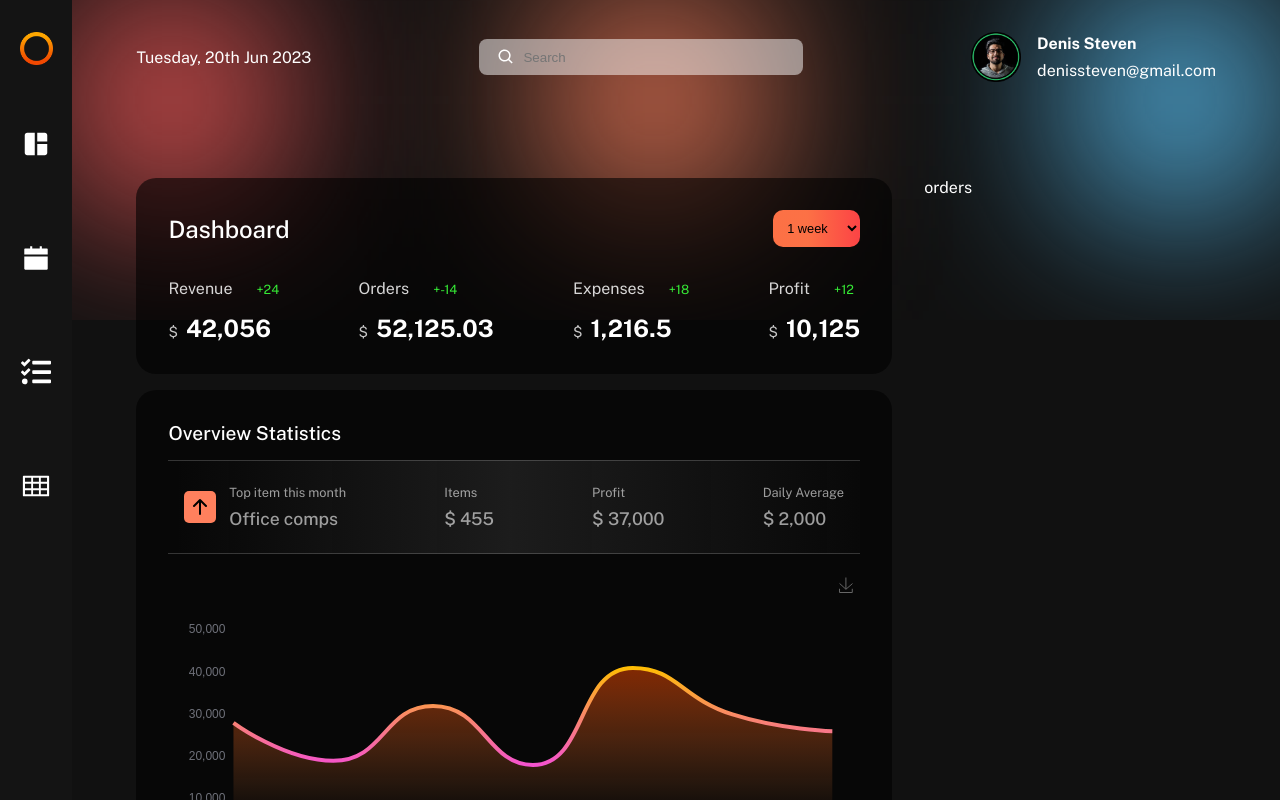
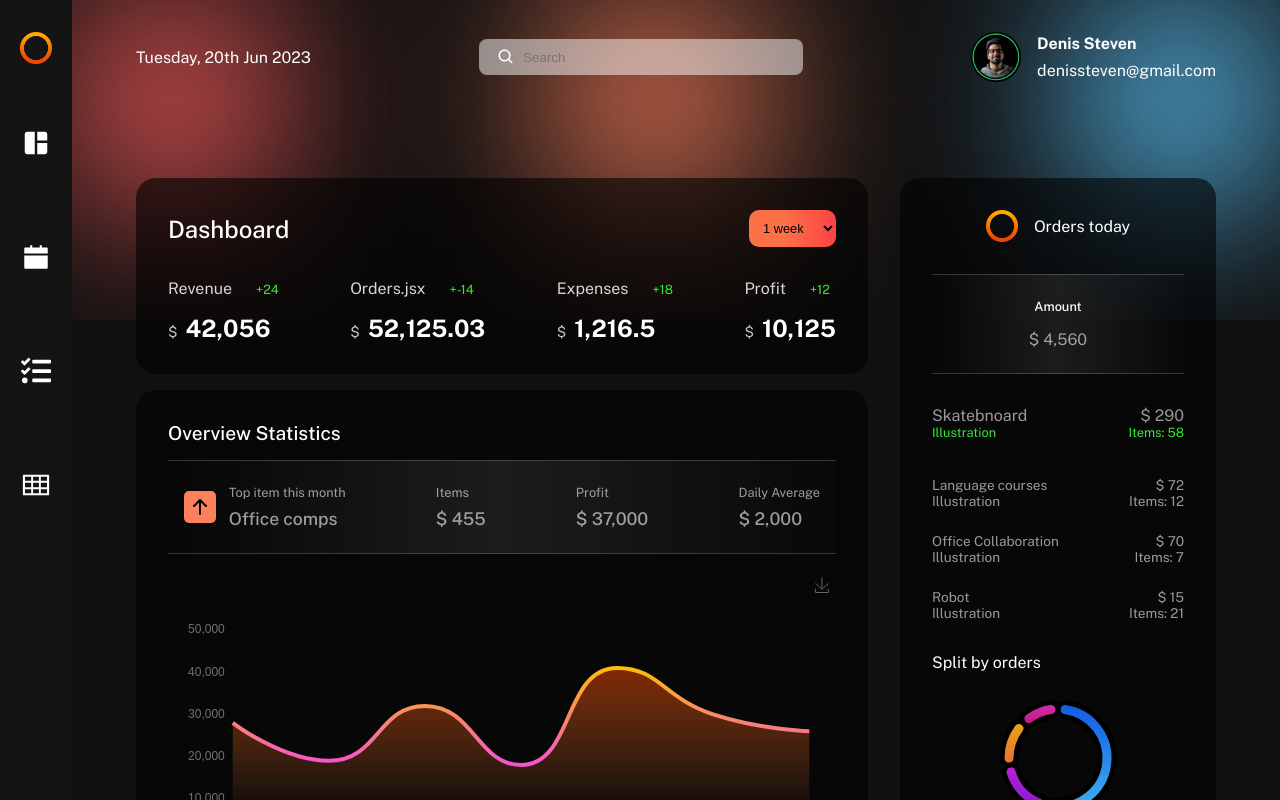
Before and after one commit to chayan-1906/educational-website-ui-react, a React (Vite) app: page /dashboard in a window 1280 px wide. Built offline with nearby package versions, Linux system fonts and the light colour scheme.

Commit message:
dashboard page completed

```diff
--- /dev/null
+++ b/src/components/orders/Orders.jsx
@@ -0,0 +1,43 @@
+import React from 'react'
+import css from './Orders.module.css'
+import logo from '../../assets/logo.png'
+import {groupNumber, ordersData} from "../../data/data.jsx";
+import {OrdersPieChart} from "../orderspiechart/OrdersPieChart.jsx";
+
+export const Orders = () => {
+    return (
+        <div className={`${css.container} theme-container`}>
+            <div className={css.head}>
+                <img src={logo} alt='logo'/>
+                <span>Orders today</span>
+            </div>
+
+            <div className={`grey-container ${css.stat}`}>
+                <span>Amount</span>
+                <span>$ {groupNumber(4560)}</span>
+            </div>
+
+            <div className={css.orders}>
+                {
+                    ordersData.map((order, index) =>
+                        <div key={index} className={css.order}>
+                            <div>
+                                <span>{order.name}</span>
+                                <span>$ {order.change}</span>
+                            </div>
+                            <div>
+                                <span>{order.type}</span>
+                                <span>Items: {order.items}</span>
+                            </div>
+                        </div>
+                    )
+                }
+            </div>
+
+            <div className={css.orderChart}>
+                <span>Split by orders</span>
+                <OrdersPieChart/>
+            </div>
+        </div>
+    )
+}
--- /dev/null
+++ b/src/components/orders/Orders.module.css
@@ -0,0 +1,68 @@
+.container {
+    width: 30%;
+    display: flex;
+    flex-direction: column;
+    gap: 2rem;
+}
+
+.head {
+    display: flex;
+    align-items: center;
+    justify-content: center;
+    gap: 1rem;
+}
+
+.head > img {
+    width: 2rem;
+}
+
+.stat {
+    padding: 0.5rem;
+    display: flex;
+    flex-direction: column;
+    align-items: center;
+    gap: 1rem;
+    color: var(--grey);
+}
+
+.stat > :nth-child(1) {
+    font-size: 0.8rem;
+    font-weight: 500;
+    color: white;
+}
+
+.orders {
+    display: flex;
+    flex-direction: column;
+    width: 100%;
+    gap: 1.5rem;
+}
+
+.order > div {
+    display: flex;
+    width: 100%;
+    justify-content: space-between;
+    color: var(--grey);
+    font-size: 0.85rem;
+}
+
+.order:nth-child(1) {
+    margin-bottom: 0.8rem;
+}
+
+.order:nth-child(1) > :nth-child(1) {
+    font-size: 1rem;
+}
+
+.order:nth-child(1) > :nth-child(2) {
+    font-size: 0.8rem;
+    color: var(--green);
+}
+
+.orderChart {
+    width: 100%;
+}
+
+.orderChart > :nth-child(1) {
+    text-align: center;
+}
--- /dev/null
+++ b/src/components/orderspiechart/OrdersPieChart.jsx
@@ -0,0 +1,90 @@
+import React from 'react'
+import ReactECharts from "echarts-for-react";
+import * as echarts from 'echarts'
+
+export const OrdersPieChart = () => {
+    const option = {
+        color: [
+            new echarts.graphic.LinearGradient(0, 0, 0, 1, [
+                    {
+                        offset: 0,
+                        color: '#1158E2',
+                    },
+                    {
+                        offset: 1,
+                        color: '#42B5F2',
+                    },
+                ],
+            ),
+            new echarts.graphic.LinearGradient(0, 0, 0, 1, [
+                    {
+                        offset: 0,
+                        color: '#BC1FD7',
+                    },
+                    {
+                        offset: 1,
+                        color: '#7F1DD1',
+                    },
+                ],
+            ),
+            new echarts.graphic.LinearGradient(0, 0, 0, 1, [
+                    {
+                        offset: 0,
+                        color: '#E8A618',
+                    },
+                    {
+                        offset: 1,
+                        color: '#EB6B36',
+                    },
+                ],
+            ),
+            new echarts.graphic.LinearGradient(0, 0, 0, 1, [
+                    {
+                        offset: 0,
+                        color: '#D131BE',
+                    },
+                    {
+                        offset: 1,
+                        color: '#BF1575',
+                    },
+                ],
+            ),
+        ],
+        series: [
+            {
+                name: 'Item',
+                type: 'pie',
+                radius: ['60%', '80%'],
+                avoidLabelOverlap: false,
+                itemStyle: {
+                    borderRadius: 50,
+                    borderColor: 'black',
+                    borderWidth: 5,
+                },
+                label: {
+                    show: false,
+                    position: 'center',
+                },
+                emphasis: {
+                    label: {
+                        show: true,
+                        fontSize: 20,
+                        fontWeight: 'bold',
+                    },
+                },
+                data: [
+                    {value: 2100, name: 'Search Engine'},
+                    {value: 735, name: 'Direct'},
+                    {value: 580, name: 'Email'},
+                    {value: 484, name: 'Union Ads'},
+                ]
+            }
+        ],
+    }
+
+    return (
+        <div>
+            <ReactECharts option={option} style={{height: 140, marginTop: '1rem'}}/>
+        </div>
+    )
+}
--- a/src/data/data.jsx
+++ b/src/data/data.jsx
@@ -7,7 +7,7 @@ export const cardsData = [
         amount: 42056,
     },
     {
-        title: "Orders",
+        title: "Orders.jsx",
         change: -14,
         amount: 52125.03,
     },
--- a/src/index.css
+++ b/src/index.css
@@ -26,7 +26,7 @@ body {
     background-color: var(--black);
     color: white;
     font-family: "Public Sans", sans-serif;
-    overflow: hidden;
+    overflow: scroll;
 }
 
 .theme-container {
--- a/src/pages/dashboard/Dashboard.jsx
+++ b/src/pages/dashboard/Dashboard.jsx
@@ -2,6 +2,7 @@ import React from 'react'
 import css from './Dashboard.module.css'
 import {cardsData, groupNumber} from "../../data/data.jsx";
 import {Statistics} from "../../components/statistics/Statistics.jsx";
+import {Orders} from "../../components/orders/Orders.jsx";
 
 export const Dashboard = () => {
     return (
@@ -43,9 +44,7 @@ export const Dashboard = () => {
                 <Statistics/>
             </div>
 
-            <div className={css.orders}>
-                orders
-            </div>
+            <Orders/>
         </div>
     )
 }
```
Also changed, not shown: src/components/statistics-chart/StatisticsChart.module.css (deleted).
